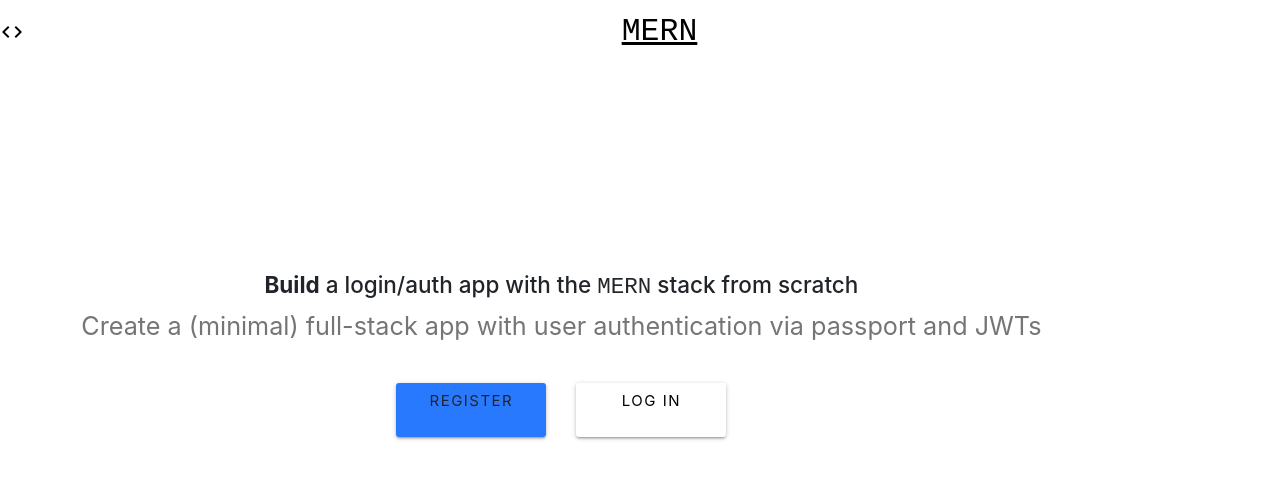
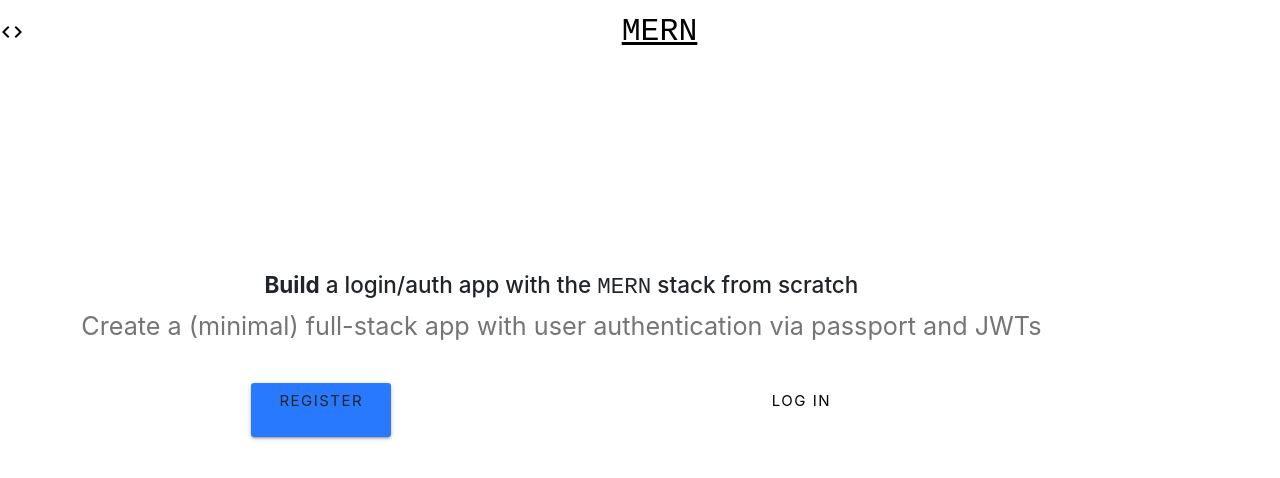
Before and after one commit to uwec-innovation-labs/parkingnotifier-dashboard, a React (Create React App) app: page / in a window 1280 px wide. Shown: the top 478 px of the page. Built offline with nearby package versions, Linux system fonts and the light colour scheme.

Commit message:
cleaning up frontend

```diff
--- a/src/App.js
+++ b/src/App.js
@@ -11,6 +11,7 @@ import Register from './components/auth/Register'
 import Login from './components/auth/Login'
 import PrivateRoute from './components/private-route/PrivateRoute'
 import Dashboard from './components/dashboard/Dashboard'
+
 // Check for token to keep superuser logged in
 if (localStorage.jwtToken) {
   // Set auth token header auth
--- a/src/components/dashboard/Dashboard.js
+++ b/src/components/dashboard/Dashboard.js
@@ -2,6 +2,7 @@ import React, { Component } from 'react'
 import PropTypes from 'prop-types'
 import { connect } from 'react-redux'
 import { logoutSuperuser } from '../../actions/authActions'
+
 class Dashboard extends Component {
   onLogoutClick = e => {
     e.preventDefault()
@@ -10,10 +11,11 @@ class Dashboard extends Component {
 
   render() {
     const { superuser } = this.props.auth
+
     return (
       <div style={{ height: '75vh' }} className="container valign-wrapper">
         <div className="row">
-          <div className="col s12 center-align">
+          <div className="landing-copy col s12 center-align">
             <h4>
               <b>Hey there,</b> {superuser.first}
               <p className="flow-text grey-text text-darken-1">
@@ -39,13 +41,16 @@ class Dashboard extends Component {
     )
   }
 }
+
 Dashboard.propTypes = {
   logoutSuperuser: PropTypes.func.isRequired,
   auth: PropTypes.object.isRequired
 }
+
 const mapStateToProps = state => ({
   auth: state.auth
 })
+
 export default connect(
   mapStateToProps,
   { logoutSuperuser }
--- a/src/components/layout/Landing.js
+++ b/src/components/layout/Landing.js
@@ -1,4 +1,6 @@
 import React, { Component } from 'react'
+import { Link } from 'react-router-dom'
+
 class Landing extends Component {
   render() {
     return (
@@ -15,31 +17,37 @@ class Landing extends Component {
               passport and JWTs
             </p>
             <br />
-            <a
+            <div className="col s6">
+              <Link
+                to="/register"
                 style={{
-                width: '150px',
+                  width: '140px',
                   borderRadius: '3px',
                   letterSpacing: '1.5px'
                 }}
                 className="btn btn-large waves-effect waves-light hoverable blue accent-3"
               >
                 Register
-            </a>
-            <a
+              </Link>
+            </div>
+            <div className="col s6">
+              <Link
+                to="/login"
                 style={{
-                marginLeft: '2rem',
-                width: '150px',
+                  width: '140px',
                   borderRadius: '3px',
                   letterSpacing: '1.5px'
                 }}
-              className="btn btn-large waves-effect white hoverable black-text"
+                className="btn btn-large btn-flat waves-effect white black-text"
               >
                 Log In
-            </a>
+              </Link>
+            </div>
           </div>
         </div>
       </div>
     )
   }
 }
+
 export default Landing
--- a/src/components/layout/Navbar.js
+++ b/src/components/layout/Navbar.js
@@ -1,5 +1,6 @@
 import React, { Component } from 'react'
 import { Link } from 'react-router-dom'
+
 class Navbar extends Component {
   render() {
     return (
@@ -22,4 +23,5 @@ class Navbar extends Component {
     )
   }
 }
+
 export default Navbar
```
Lines whose indentation alone changed are shown as unchanged.
